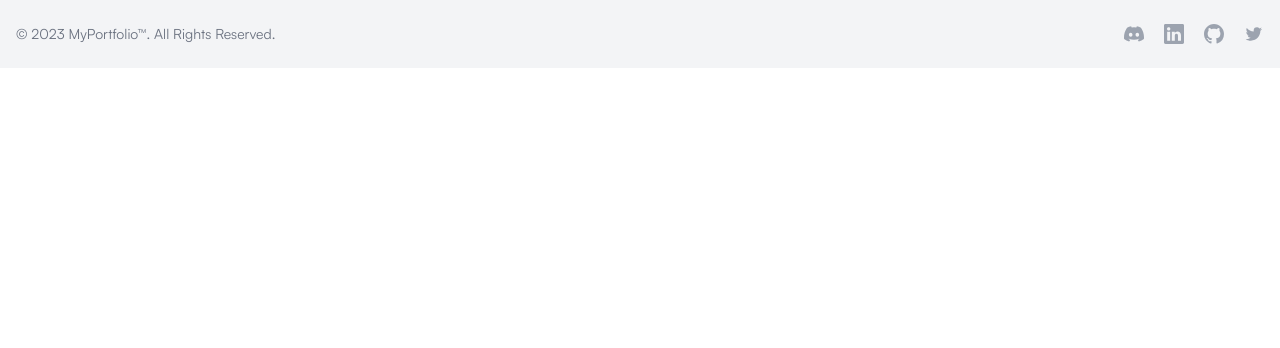
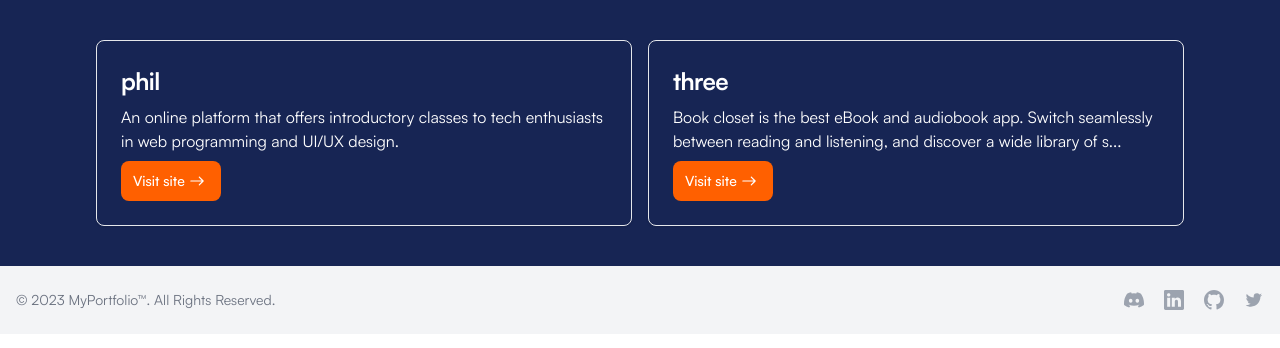
Before and after one commit to RaleighEfe/my-app, a Next.js app: page /all-works in a window 1280 px wide. Shown: the top 348 px of the page. Built offline with nearby package versions, Linux system fonts and the light colour scheme.

Commit message:
all work page

```diff
--- a/package.json
+++ b/package.json
@@ -26,6 +26,9 @@
 
 
   "axios": "^1.5.1",
+
+
+  "classnames": "^2.5.1",
 
 
   "next": "latest",
--- a/src/app/all-works/page.js
+++ b/src/app/all-works/page.js
@@ -1,9 +1,11 @@
-import NavBar from "@/components/molecules/NavBar";
 import Footer from "@/components/molecules/Footer";
+import Works from "@/components/organism/Works";
 const Test = () => {
   return (
     <div>
-      <div></div>
+      <div>
+        <Works />
+      </div>
       <Footer />
     </div>
   );
--- a/src/app/page.js
+++ b/src/app/page.js
@@ -4,7 +4,6 @@ import About from "@/components/organism/About";
 import Portfolio from "@/components/organism/portfolio";
 import Footer from "@/components/molecules/Footer";
 import Contact from "@/components/organism/Contact";
-
 
 export default function Home() {
   return (
--- a/src/components/atoms/Buttons.jsx
+++ b/src/components/atoms/Buttons.jsx
@@ -2,7 +2,7 @@ const Buttons = ({ children, onClick, disabled }) => {
   return (
     <div>
       <button
-        className="bg-primary px-3 py-2 rounded-lg text-white text-base"
+        className="bg-primary px-3 py-2 rounded-lg text-white text-base hover:bg-orange-600"
         onClick={onClick}
         disabled={disabled}
       >
--- /dev/null
+++ b/src/components/atoms/CropText.jsx
@@ -0,0 +1,22 @@
+import React from "react";
+import classNames from "classnames"; // Assuming correct import path
+
+const CropText = ({ text }) => {
+  const croppedText = text.length > 130 ? `${text.slice(0, 130)}...` : text;
+
+  return (
+    <div
+      className={classNames(
+        "overflow-hidden",
+        "whitespace-pre-wrap",
+        "text-overflow: ellipsis;",
+        "width: 100%;"
+      )}
+      title={text} // Provide tooltip for accessibility
+    >
+      {croppedText}
+    </div>
+  );
+};
+
+export default CropText;
--- a/src/components/atoms/WhatsappButton.jsx
+++ b/src/components/atoms/WhatsappButton.jsx
@@ -1,8 +1,7 @@
 import React from "react";
 
 function WhatsAppButton() {
-
-    const handleWhatsAppClick = () => {
+  const handleWhatsAppClick = () => {
     const url = "https://wa.me/2349121309034";
     window.open(url);
   };
@@ -10,7 +9,7 @@ function WhatsAppButton() {
   return (
     <button
       onClick={handleWhatsAppClick}
-      className="bg-primary px-3 py-2 rounded-lg text-white text-base"
+      className="bg-primary px-3 py-2 rounded-lg text-white text-base hover:bg-orange-600"
     >
       Start WhatsApp Chat
     </button>
--- a/src/components/molecules/Form.jsx
+++ b/src/components/molecules/Form.jsx
@@ -24,8 +24,6 @@ const Form = () => {
 
   const handleSubmit = async (e, data) => {
     e.preventDefault();
-
-    console.log("Hi");
     setIsSubmitting(true);
     try {
       fetch("/send-email", {
--- a/src/components/organism/HeroSection.jsx
+++ b/src/components/organism/HeroSection.jsx
@@ -3,7 +3,7 @@ import Icons from "../atoms/Icons";
 const HeroSection = () => {
   return (
     <div>
-      <section className="relative h-[80vh] grid grid-cols content-center bg-black/70">
+      <section className="h-[80vh] grid grid-cols content-center bg-black/70">
         {/* <div className="bg-backgroundImage h-full w-full bg-cover bg-black/70"> */}
         <div className="w-3/4 grid mx-auto">
           <div className="grid grid-rows-3 gap-1">
--- /dev/null
+++ b/src/components/organism/Works.jsx
@@ -0,0 +1,53 @@
+import Layout from "../atoms/Layout";
+import Link from "next/link";
+import { FaArrowRightLong } from "react-icons/fa6";
+import { IoIosArrowRoundForward } from "react-icons/io";
+import CropText from "../atoms/CropText";
+
+const Works = () => {
+  const schema = [
+    {
+      title: "phil",
+      desc: "An online platform that offers introductory classes to tech enthusiasts in web programming and UI/UX design.",
+      site: "https://www.andemyacademy.com/",
+    },
+    {
+      title: "three",
+      desc: "Book closet is the best eBook and audiobook app. Switch seamlessly between reading and listening, and discover a wide library of stories for hours of entertainment on the road.",
+      site: "https://book-closet.vercel.app/",
+    },
+  ];
+  return (
+    <div>
+      <section className="bg-blue-950 text-white">
+        <Layout>
+          <div className="grid md:grid-cols-2 gap-4">
+            {schema.map((data) => (
+              <div key={data}>
+                <div className="max-w-s p-6 border border-gray-200 rounded-lg shadow">
+                  <h3 className="text-3xl md:text-2xl font-sembold mb-2 font-bold tracking-tight">
+                    {data.title}
+                  </h3>
+                  <p className="font-xl mb-2">
+                    <CropText text={data.desc} />
+                    {/* {data.desc} */}
+                  </p>
+                  <Link href={data.site}>
+                    <div className="inline-flex items-center px-3 py-2 text-sm font-medium text-center text-white bg-primary rounded-lg hover:bg-orange-600">
+                      Visit site
+                      <span>
+                        <IoIosArrowRoundForward size={24} />
+                      </span>
+                    </div>
+                  </Link>
+                </div>
+              </div>
+            ))}
+          </div>
+        </Layout>
+      </section>
+    </div>
+  );
+};
+
+export default Works;
--- a/src/components/organism/portfolio.jsx
+++ b/src/components/organism/portfolio.jsx
@@ -55,7 +55,7 @@ const Portfolio = () => {
             <div className="grid justify-center content-center md:justify-end md:content-end">
               <Link
                 href="/all-works"
-                className="bg-primary px-3 py-2 rounded-lg text-white text-base"
+                className="bg-primary px-3 py-2 rounded-lg text-white text-base hover:bg-orange-600"
               >
                 View All My Works
               </Link>
@@ -67,8 +67,6 @@ const Portfolio = () => {
             <Layout>
               <div className="relative">
                 <div className="flex gap-3 scroll_bar_hide overflow-x-scroll">
-                  {/* {schema.map((i, data) => ( */}
-                  {/* <div key={i} className=""> */}
                   <div className="grid grid-rows_[min-content] gap-4 justify-center">
                     {/* images */}
                     <div className="grid md:grid-cols-2 gap-4">
@@ -83,16 +81,13 @@ const Portfolio = () => {
                       <div className=" flex flex-col md:flex-row w-fit gap-3">
                         <div className="flex gap-3 justify-center">
                           <span className="px-3 py-1 grid justify-center content-center bg-gray-100 rounded-3xl">
-                            {/* {data.prompt1} */}
                             Nextjs
                           </span>
                           <span className="px-3 py-1 grid justify-center content-center bg-gray-100 rounded-3xl">
-                            {/* {data.prompt2} */}
                             Tailwindcss
                           </span>
                         </div>
                         <span className="px-3 py-1 grid justify-center content-center bg-gray-100 rounded-3xl">
-                          {/* {data.prompt3} */}
                           Responsive design
                         </span>
                       </div>
@@ -112,16 +107,13 @@ const Portfolio = () => {
                     </Link>
                     {/* description */}
                     <p className="text-lg text-white text-center">
-                      {/* {data.text} */}
                       An online platform that offers introductory classes to
                       tech enthusiasts in web programming and UI/UX design.
                     </p>
                   </div>
-                  {/* </div> */}
-                  {/* ))} */}
                 </div>
                 {/* Slide Controls */}
-                <div className="flex gap-3 justify-center pt-4">
+                {/* <div className="flex gap-3 justify-center pt-4">
                   <button className="md:p-1 rounded-full md:absolute md:bottom-[65%] md:-left-5 md:bg-gray-400">
                     <span className="inline-flex items-center justify-center p-3 rounded-full bg-gray-400 md:bg-blue-950">
                       <AiOutlineArrowLeft className="text-white text-lg" />
@@ -134,7 +126,7 @@ const Portfolio = () => {
                       <span className="sr-only">Next</span>
                     </span>
                   </button>
-                </div>
+                </div> */}
               </div>
             </Layout>
 
--- /dev/null
+++ b/src/components/organism/projects.jsx
@@ -0,0 +1,46 @@
+import Layout from "../atoms/Layout";
+
+const Projects = () => {
+  const schema = [
+    {
+      image1: "",
+      image2: "",
+      prompt1: "Nextjs",
+      prompt2: "Tailwind css",
+      prompt3: "Responsive design",
+      title: "Andemy Academy",
+      text: "An online platform that offers introductory classes to tech enthusiasts in web programming and UI/UX design.",
+      link: "https://www.andemyacademy.com/",
+    },
+    {
+      image1: "",
+      image2: "",
+      prompt1: "Nextjs",
+      prompt2: "Tailwind css",
+      prompt3: "Responsive design",
+      title: "Book Closet",
+      text: "Book closet is the best eBook and audiobook app. Switch seamlessly between reading and listening, and discover a wide library of stories for hours of entertainment on the road.",
+      link: "https://book-closet.vercel.app/",
+    },
+  ];
+  return (
+    <div>
+      {/* <Layout> */}
+      {schema.map((data) => (
+        <div key={data}>
+          <div>
+            {/* images */}
+            <div className="">
+              <div className="h-56 w-full bg-slate-400 rounded-lg p-3">
+                {/* <div className="bg-white h-full w-full rounded-lg"></div> */}
+              </div>
+            </div>
+          </div>
+        </div>
+      ))}
+      {/* </Layout> */}
+    </div>
+  );
+};
+
+export default Projects;
```
Also changed, not shown: src/components/molecules/NavBar.jsx (+32 -22 lines), 1 other file (tests, documents, lock files or other folders).
